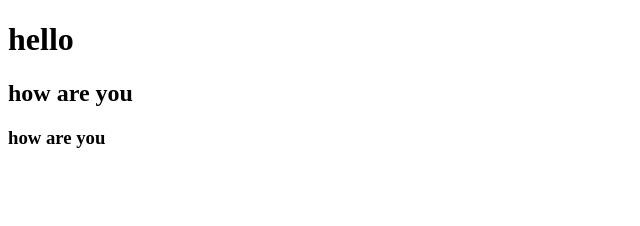
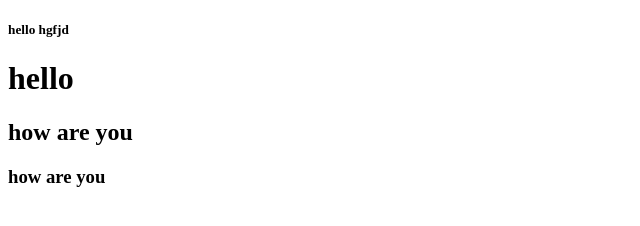
Before and after one commit to Amirzeb123/University_project, a plain HTML site: page index.html in a window 1280 px wide. Shown: the whole page, without its empty margins (0-640 px from the left). Drawn offline with Linux system fonts and the light colour scheme.

Commit message:
first message

```diff
--- a/index.html
+++ b/index.html
@@ -6,6 +6,7 @@
     <title>university </title>
 </head>
 <body>
+    <h5>hello hgfjd</h5>
     <h1>hello</h1>
     <h2>how are you</h2>
     <h3>how are you</h3>
```
